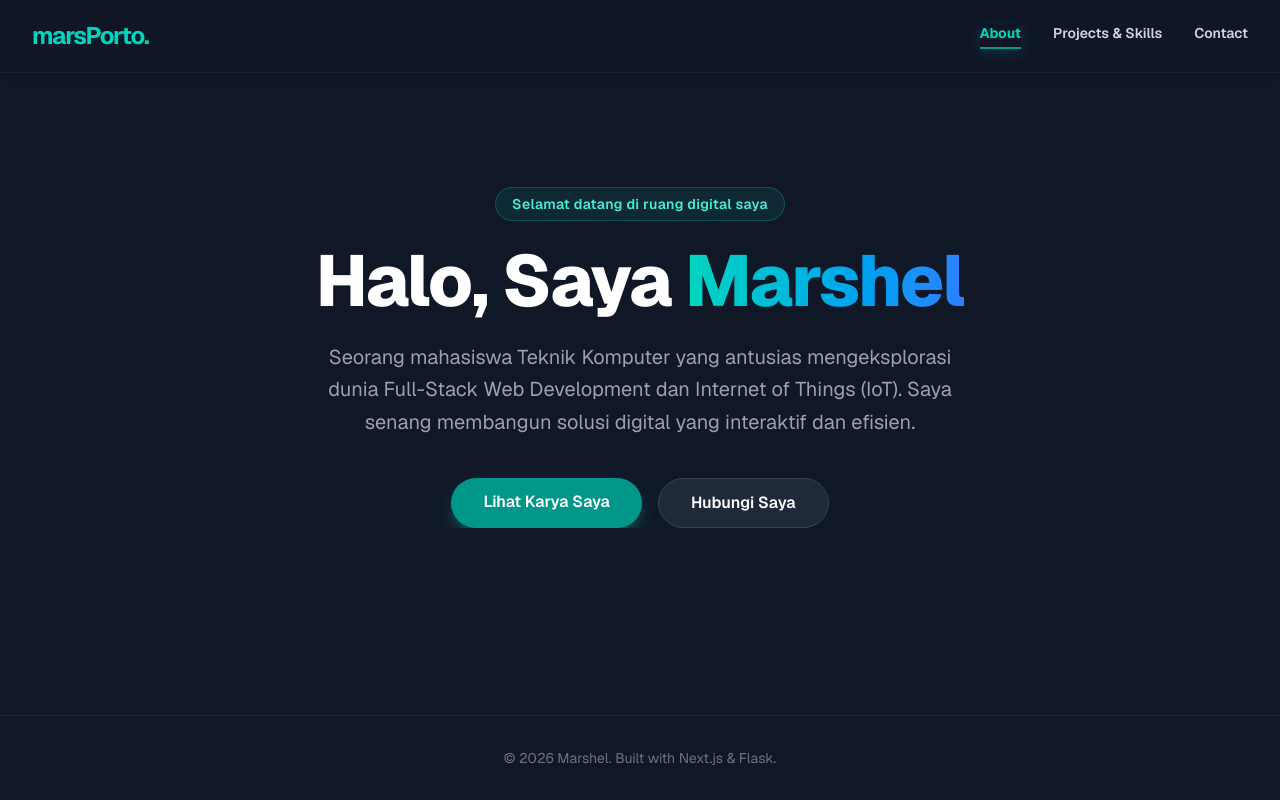
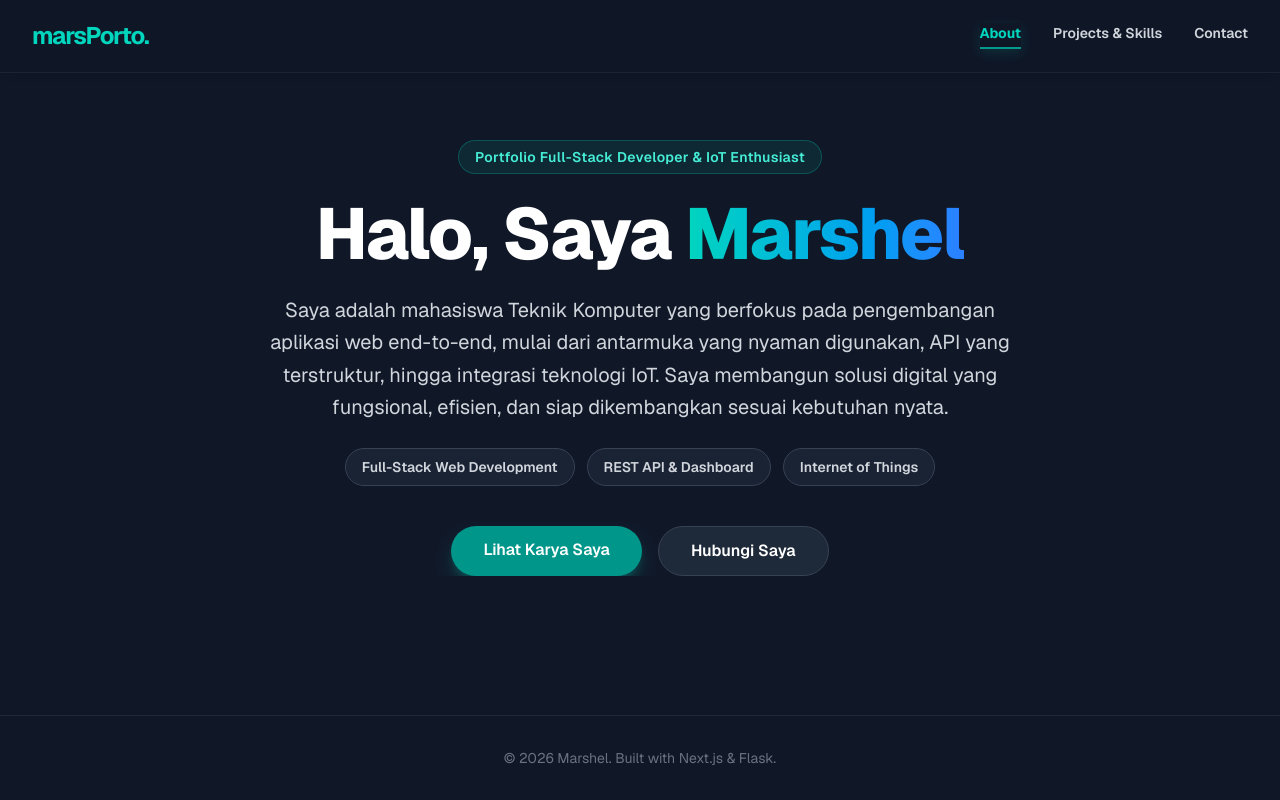
Before and after one commit to Marshel2727/mars-portfol-v2, a Next.js app in the folder front_end/: page / in a window 1280 px wide. Built offline with nearby package versions, Linux system fonts and the light colour scheme.

Commit message:
Update portfolio hero storyline

```diff
--- a/front_end/src/app/layout.tsx
+++ b/front_end/src/app/layout.tsx
@@ -15,7 +15,7 @@ const geistMono = Geist_Mono({
 
 export const metadata: Metadata = {
   title: "Marshel | Portfolio",
-  description: "Portfolio pribadi Marshel — Full Stack Developer. Menampilkan proyek, keahlian, dan cara menghubungi saya.",
+  description: "Portfolio Marshel, mahasiswa Teknik Komputer yang berfokus pada Full-Stack Web Development, REST API, dashboard, dan integrasi Internet of Things.",
   manifest: "/manifest.json",
 };
 
--- a/front_end/src/components/publick/layout/Hero.tsx
+++ b/front_end/src/components/publick/layout/Hero.tsx
@@ -4,44 +4,61 @@ import { motion } from "framer-motion";
 import Link from "next/link";
 
 export default function Hero() {
+  const focusAreas = [
+    "Full-Stack Web Development",
+    "REST API & Dashboard",
+    "Internet of Things",
+  ];
+
   return (
     <main id="about" className="flex flex-col items-center justify-center px-8 text-center py-10 md:py-0 overflow-hidden">
-
-      {/* Animasi Label Muncul dari atas */}
       <motion.div
         initial={{ opacity: 0, y: -20 }}
         animate={{ opacity: 1, y: 0 }}
         transition={{ duration: 0.5 }}
         className="inline-block px-4 py-1.5 mb-6 rounded-full border border-teal-500/30 bg-teal-500/10 text-teal-300 text-sm font-semibold tracking-wide"
       >
-        Selamat datang di ruang digital saya
+        Portfolio Full-Stack Developer & IoT Enthusiast
       </motion.div>
 
-      {/* Animasi Nama Muncul dari bawah dengan delay */}
       <motion.h1
         initial={{ opacity: 0, y: 20 }}
         animate={{ opacity: 1, y: 0 }}
         transition={{ duration: 0.5, delay: 0.2 }}
-        className="text-5xl md:text-7xl font-extrabold tracking-tight mb-6 text-white"
+        className="text-4xl sm:text-5xl md:text-7xl font-extrabold tracking-tight mb-6 text-white"
       >
         Halo, Saya <span className="text-transparent bg-clip-text bg-gradient-to-r from-teal-400 to-blue-500">Marshel</span>
       </motion.h1>
 
-      {/* Animasi Deskripsi Fade In */}
       <motion.p
         initial={{ opacity: 0 }}
         animate={{ opacity: 1 }}
         transition={{ duration: 0.7, delay: 0.4 }}
-        className="text-lg md:text-xl text-gray-400 max-w-2xl mb-10 leading-relaxed"
+        className="text-base md:text-xl text-gray-300 max-w-3xl mb-6 leading-relaxed"
       >
-        Seorang mahasiswa Teknik Komputer yang antusias mengeksplorasi dunia Full-Stack Web Development dan Internet of Things (IoT). Saya senang membangun solusi digital yang interaktif dan efisien.
+        Saya adalah mahasiswa Teknik Komputer yang berfokus pada pengembangan aplikasi web end-to-end, mulai dari antarmuka yang nyaman digunakan, API yang terstruktur, hingga integrasi teknologi IoT. Saya membangun solusi digital yang fungsional, efisien, dan siap dikembangkan sesuai kebutuhan nyata.
       </motion.p>
 
-      {/* Animasi Tombol Zoom In */}
+      <motion.div
+        initial={{ opacity: 0, y: 12 }}
+        animate={{ opacity: 1, y: 0 }}
+        transition={{ duration: 0.6, delay: 0.55 }}
+        className="mb-10 flex flex-wrap justify-center gap-3 text-sm font-semibold text-gray-300"
+      >
+        {focusAreas.map((area) => (
+          <span
+            key={area}
+            className="rounded-full border border-gray-700 bg-gray-800/70 px-4 py-2"
+          >
+            {area}
+          </span>
+        ))}
+      </motion.div>
+
       <motion.div
         initial={{ opacity: 0, scale: 0.8 }}
         animate={{ opacity: 1, scale: 1 }}
-        transition={{ duration: 0.5, delay: 0.6 }}
+        transition={{ duration: 0.5, delay: 0.7 }}
         className="flex flex-col sm:flex-row gap-4"
       >
         <Link href="/projects" className="bg-teal-600 hover:bg-teal-700 text-white px-8 py-3 rounded-full font-semibold transition-all duration-200 shadow-lg shadow-teal-500/30 hover:scale-105">
```
